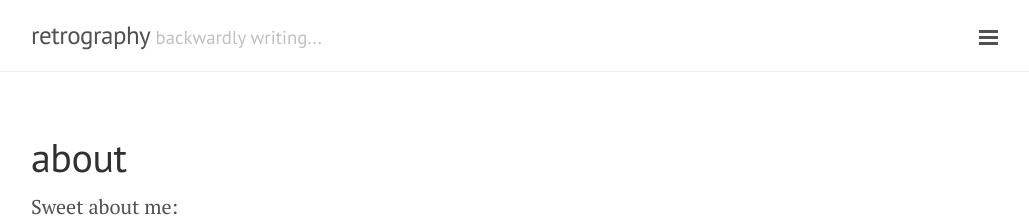
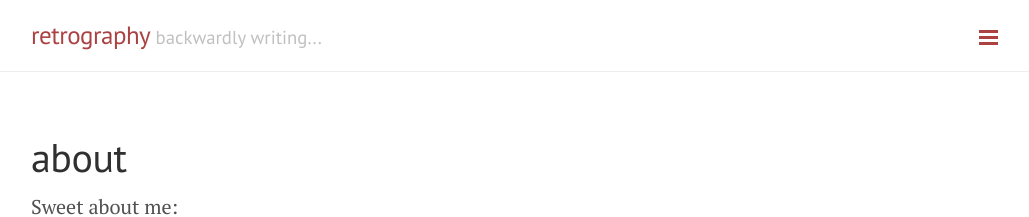
Before and after one commit to retrography/retrography.github.io, a Jekyll site: the page built from about.markdown, in a window 1280 px wide. Shown: the top 217 px of the page, without its empty margins (249-1278 px from the left). Built offline with Jekyll 4.4.1, drawn with Linux system fonts in a browser that asks for light colours; Markdown is read by kramdown in place of the engine named in the settings.

Commit message:
minor template changes

```diff
--- a/_config.yml
+++ b/_config.yml
@@ -18,7 +18,7 @@ paginate:            5
 
 # About/contact
 author:
-  name:              Mahmood Zargar
+  name:              Mahmood S. Zargar
   url:               https://twitter.com/mszargar
   email:             mahmood@gmail.com
 
--- a/_layouts/default.html
+++ b/_layouts/default.html
@@ -3,7 +3,7 @@
 
   {% include head.html %}
 
-  <body class="layout-reverse sidebar-overlay">
+  <body class="layout-reverse sidebar-overlay theme-base-08">
 
     {% include sidebar.html %}
 
```
